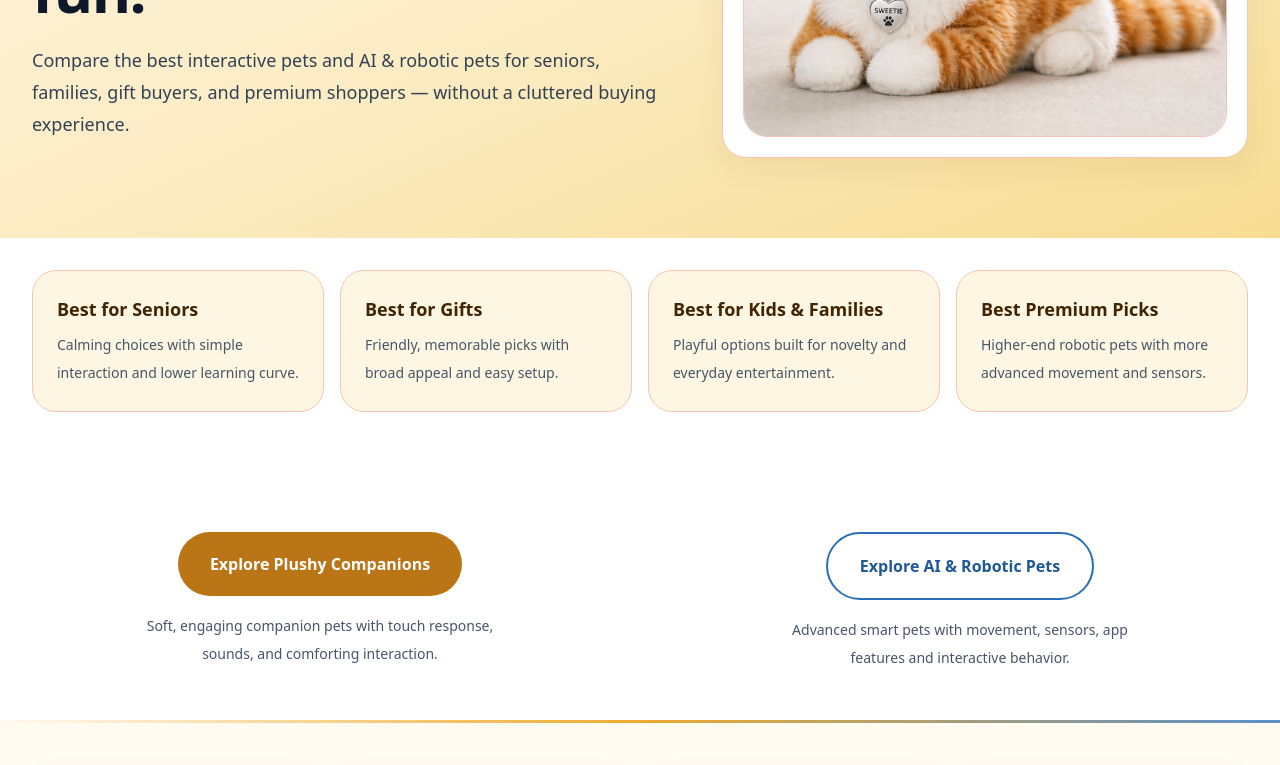
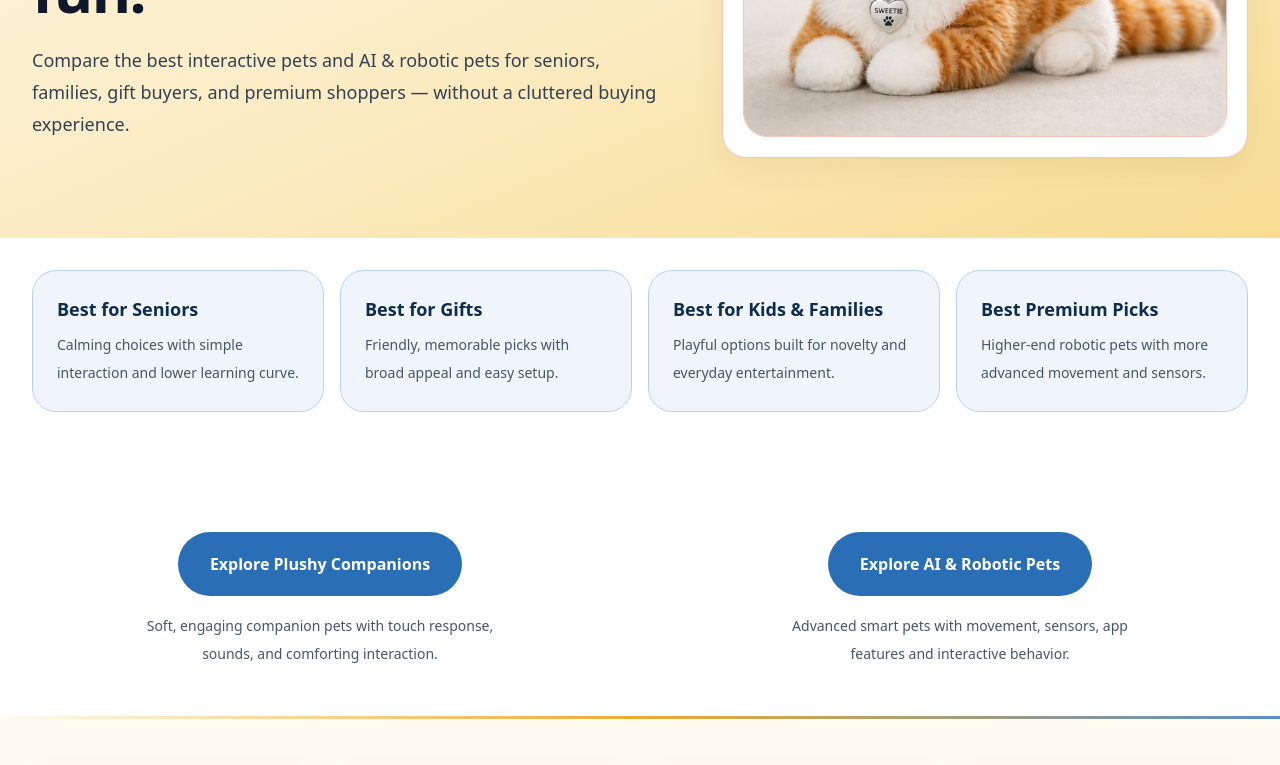
Before and after one commit to timsthomasson-cpu/Interactive-Pet-Marketplace, a Next.js app: page / in a window 1280 px wide. Shown: the part 388-1153 px from the top of the page. Built offline with nearby package versions, Linux system fonts and the light colour scheme.

Commit message:
Warm golden redesign, product images, layout cleanup

```diff
--- a/app/page.tsx
+++ b/app/page.tsx
@@ -2,5 +2,5 @@ import { PageShell } from "@/components/layout";
 import { FeaturedProducts, HeroSection, ShopByNeed } from "@/components/sections";
 import Link from "next/link";
 export default function HomePage() {
-  return <PageShell><HeroSection /><ShopByNeed /><section className="bg-white pt-8 pb-10 sm:pt-10 sm:pb-12"><div className="container-shell"><div className="grid gap-10 sm:grid-cols-2 sm:gap-16"><div className="flex flex-col items-center text-center"><Link href="/interactive-pets" className="btn-primary !px-8 !py-5 !text-base">Explore Plushy Companions</Link><p className="mt-4 max-w-sm text-sm leading-7 text-slate-600">Soft, engaging companion pets with touch response, sounds, and comforting interaction.</p></div><div className="flex flex-col items-center text-center"><Link href="/ai-robotic-pets" className="btn-secondary !px-8 !py-5 !text-base">Explore AI & Robotic Pets</Link><p className="mt-4 max-w-sm text-sm leading-7 text-slate-600">Advanced smart pets with movement, sensors, app features and interactive behavior.</p></div></div></div></section><div className="h-[3px] bg-gradient-to-r from-transparent via-brand-400 to-trust-400"></div><FeaturedProducts /></PageShell>;
+  return <PageShell><HeroSection /><ShopByNeed /><section className="bg-white pt-8 pb-10 sm:pt-10 sm:pb-12"><div className="container-shell"><div className="grid gap-10 sm:grid-cols-2 sm:gap-16"><div className="flex flex-col items-center text-center"><Link href="/interactive-pets" className="inline-flex items-center justify-center rounded-full bg-trust-500 px-8 py-5 text-base font-semibold text-white transition hover:-translate-y-0.5 hover:bg-trust-600">Explore Plushy Companions</Link><p className="mt-4 max-w-sm text-sm leading-7 text-slate-600">Soft, engaging companion pets with touch response, sounds, and comforting interaction.</p></div><div className="flex flex-col items-center text-center"><Link href="/ai-robotic-pets" className="inline-flex items-center justify-center rounded-full bg-trust-500 px-8 py-5 text-base font-semibold text-white transition hover:-translate-y-0.5 hover:bg-trust-600">Explore AI & Robotic Pets</Link><p className="mt-4 max-w-sm text-sm leading-7 text-slate-600">Advanced smart pets with movement, sensors, app features and interactive behavior.</p></div></div></div></section><div className="h-[3px] bg-gradient-to-r from-transparent via-brand-400 to-trust-400"></div><FeaturedProducts /></PageShell>;
 }
--- a/components/sections.tsx
+++ b/components/sections.tsx
@@ -20,7 +20,7 @@ export function ShopByNeed() {
     ["Best for Kids & Families", "Playful options built for novelty and everyday entertainment."],
     ["Best Premium Picks", "Higher-end robotic pets with more advanced movement and sensors."]
   ];
-  return <section className="section-pad pt-4 bg-white sm:pt-6 lg:pt-8"><div className="container-shell"><div className="grid gap-4 md:grid-cols-2 xl:grid-cols-4">{items.map(([title, text])=><div key={title} className="rounded-3xl border border-coral-200 bg-cream-100 p-6"><h3 className="text-lg font-semibold text-brand-900">{title}</h3><p className="mt-2 text-sm leading-7 text-slate-600">{text}</p></div>)}</div></div></section>;
+  return <section className="section-pad pt-4 bg-white sm:pt-6 lg:pt-8"><div className="container-shell"><div className="grid gap-4 md:grid-cols-2 xl:grid-cols-4">{items.map(([title, text])=><div key={title} className="rounded-3xl border border-trust-200 bg-trust-50 p-6"><h3 className="text-lg font-semibold text-trust-900">{title}</h3><p className="mt-2 text-sm leading-7 text-slate-600">{text}</p></div>)}</div></div></section>;
 }
 export function FeaturedProducts({ filter }: { filter?: "Interactive" | "AI & Robotic" }) {
   const filtered = filter ? products.filter((p)=>p.type===filter) : products.slice(0,4);
```
Also changed, not shown: 1 other file (tests, documents, lock files or other folders).
